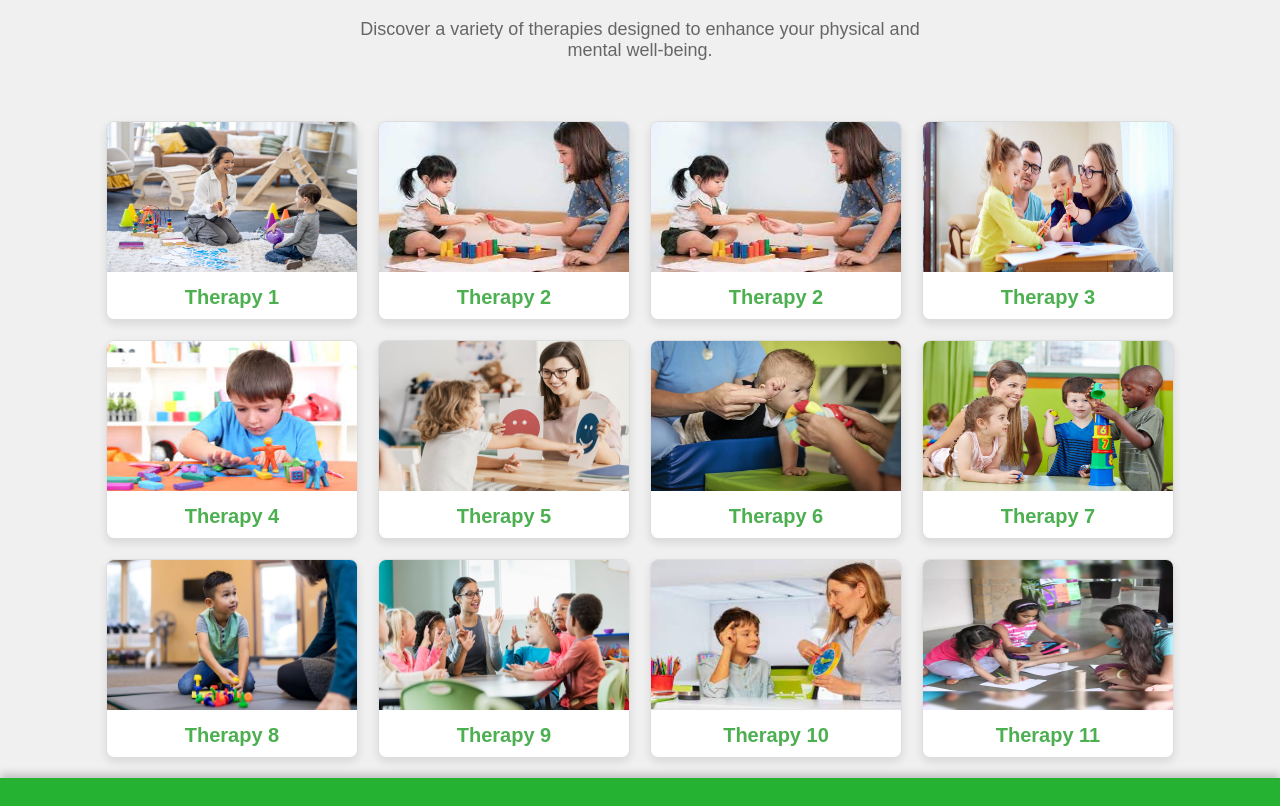
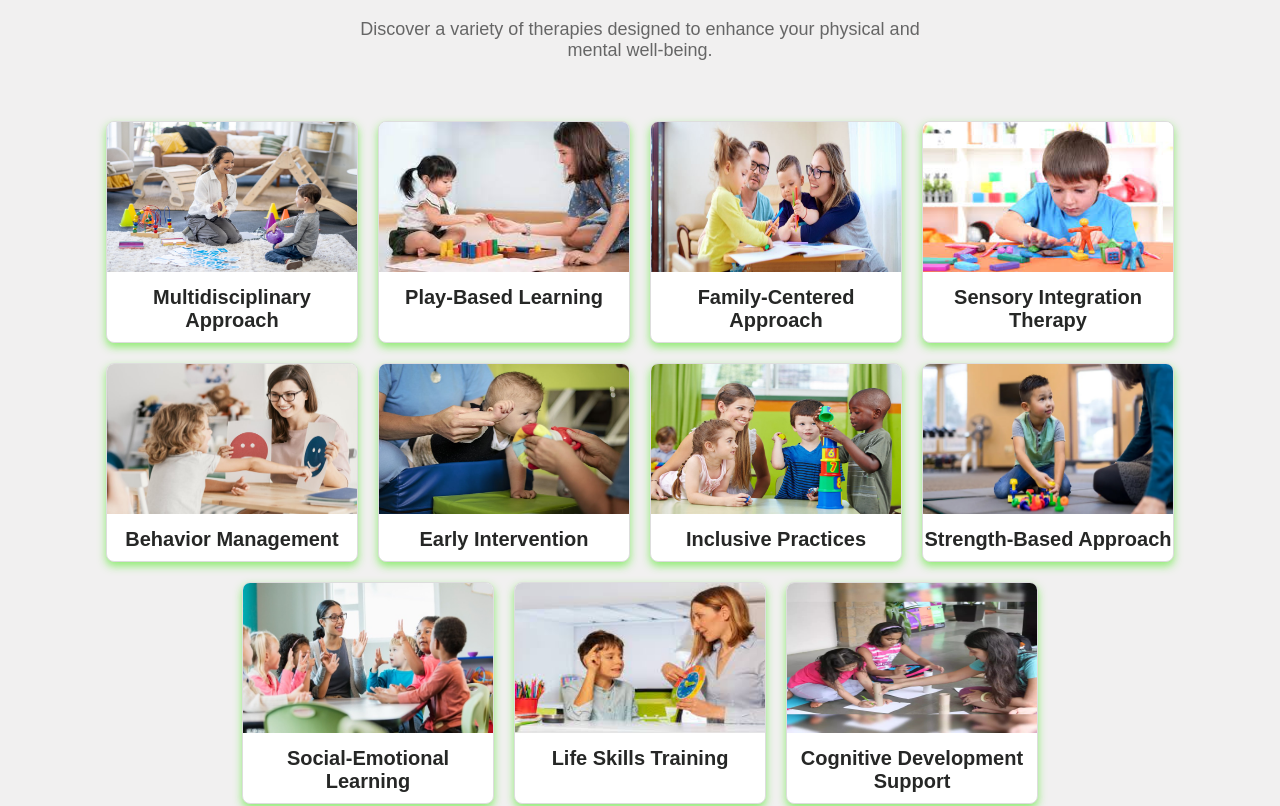
Before and after one commit to Bhanuprakash0819/greentreetherapies, a React (Create React App) app in the folder frontend/: page / in a window 1280 px wide. Shown: the part 411-1217 px from the top of the page. Built offline with nearby package versions, Linux system fonts and the light colour scheme.

Commit message:
Your commit message

```diff
--- a/frontend/src/components/Home.css
+++ b/frontend/src/components/Home.css
@@ -97,7 +97,7 @@
   overflow: hidden;
   cursor: pointer;
   background-color: white;
-  box-shadow: 0 4px 8px rgba(0, 0, 0, 0.1);
+  box-shadow: 0 4px 8px rgba(126, 235, 93, 0.87);
   transition: transform 0.3s ease, box-shadow 0.3s ease;
 }
 
@@ -133,12 +133,13 @@
 
 .therapy-title {
   font-size: 20px;
-  color: #4caf50;
+  color: #262726;
   margin: 10px 0;
 }
 
 .therapy-info {
   font-size: 14px;
+  font-style: italic;
   color: #333;
   padding: 10px;
 }
@@ -189,7 +190,7 @@
     margin-left: 0px;
   }
   .therapy-card {
-    width: 100%;
+    width: 70%;
   }
   .therapies-heading {
     font-size: 24px;
@@ -197,7 +198,8 @@
     margin-right: 0px;
   }
   .therapy-info {
-    font-size: 12px;
+    font-size: 14px;
+    font-style: italic;
   }
   .therapies-list{
     display: flex;
--- a/frontend/src/components/Home.js
+++ b/frontend/src/components/Home.js
@@ -18,18 +18,17 @@ const Home = () => {
   const [activeSection, setActiveSection] = useState(null);
 
   const sections = [
-    { id: 1, title: 'Therapy 1', image: therapy1, info: 'We bring together a team of specialists, including speech therapists, occupational therapists, psychologists, and educators, to design and implement integrated care plans. This collaborative approach ensures a comprehensive focus on all areas of a child’s development.' },
-    { id: 2, title: 'Therapy 2', image: therapy2, info: 'We emphasize the power of play as a natural medium for children to learn and grow. Through engaging activities, we promote cognitive, social, and emotional skills while making learning enjoyable and meaningful.' },
-    { id: 2, title: 'Therapy 2', image: therapy2, info: 'We emphasize the power of play as a natural medium for children to learn and grow. Through engaging activities, we promote cognitive, social, and emotional skills while making learning enjoyable and meaningful.' },
-    { id: 3, title: 'Therapy 3', image: therapy3, info: 'Parents and caregivers play a vital role in a child’s development. Our programs actively involve families through training, home-based strategies, and consistent communication to support continued progress at home.' },
-    { id: 4, title: 'Therapy 4', image: therapy4, info: 'For children facing challenges in processing sensory inputs, we offer targeted activities that enhance their ability to respond to sensory stimuli. This approach improves focus, self-regulation, and motor skills.' },
-    { id: 5, title: 'Therapy 5', image: therapy5, info: 'Using evidence-based techniques like positive reinforcement and Applied Behavior Analysis (ABA), we support children in managing behaviors, building social skills, and developing independence.' },
-    { id: 6, title: 'Therapy 6', image: therapy6, info: 'Early identification and intervention are key to addressing developmental delays. Our team works to identify potential challenges and provides specialized support to maximize each child’s potential during critical developmental periods.' },
-    { id: 7, title: 'Therapy 7', image: therapy7, info: 'We embrace an inclusive environment where children of all abilities learn and grow together. Our programs are tailored to ensure that every child feels valued, supported, and engaged.' },
-    { id: 8, title: 'Therapy 8', image: therapy8, info: 'We focus on identifying and building upon each child’s strengths and interests to enhance their confidence and motivation. Every child’s achievements, no matter how small, are celebrated as milestones in their journey.' },
-    { id: 9, title: 'Therapy 9', image: therapy9, info: 'Our programs are designed to help children understand and express their emotions, develop empathy, and build strong relationships. Activities like group games, role-playing, and storytelling encourage emotional growth and social skills.' },
-    { id: 10, title: 'Therapy 10', image: therapy10, info: 'We prepare children for real-world success by teaching practical skills such as personal hygiene, communication, and problem-solving. These essential life skills are integrated into our programs to promote independence and self-sufficiency.' },
-    { id: 11, title: 'Therapy 11', image: therapy11, info: 'Through structured activities like puzzles, storytelling, and games, we encourage the development of memory, attention, and problem-solving abilities, fostering readiness for school and lifelong learning.' },
+    { id: 1, title: 'Multidisciplinary Approach', image: therapy1, info: 'We bring together a team of specialists, including speech therapists, occupational therapists, psychologists, and educators, to design and implement integrated care plans. This collaborative approach ensures a comprehensive focus on all areas of a child’s development.' },
+    { id: 2, title: 'Play-Based Learning', image: therapy2, info: 'We emphasize the power of play as a natural medium for children to learn and grow. Through engaging activities, we promote cognitive, social, and emotional skills while making learning enjoyable and meaningful.' },
+    { id: 3, title: 'Family-Centered Approach', image: therapy3, info: 'Parents and caregivers play a vital role in a child’s development. Our programs actively involve families through training, home-based strategies, and consistent communication to support continued progress at home.' },
+    { id: 4, title: 'Sensory Integration Therapy', image: therapy4, info: 'For children facing challenges in processing sensory inputs, we offer targeted activities that enhance their ability to respond to sensory stimuli. This approach improves focus, self-regulation, and motor skills.' },
+    { id: 5, title: 'Behavior Management', image: therapy5, info: 'Using evidence-based techniques like positive reinforcement and Applied Behavior Analysis (ABA), we support children in managing behaviors, building social skills, and developing independence.' },
+    { id: 6, title: 'Early Intervention', image: therapy6, info: 'Early identification and intervention are key to addressing developmental delays. Our team works to identify potential challenges and provides specialized support to maximize each child’s potential during critical developmental periods.' },
+    { id: 7, title: 'Inclusive Practices', image: therapy7, info: 'We embrace an inclusive environment where children of all abilities learn and grow together. Our programs are tailored to ensure that every child feels valued, supported, and engaged.' },
+    { id: 8, title: 'Strength-Based Approach', image: therapy8, info: 'We focus on identifying and building upon each child’s strengths and interests to enhance their confidence and motivation. Every child’s achievements, no matter how small, are celebrated as milestones in their journey.' },
+    { id: 9, title: 'Social-Emotional Learning', image: therapy9, info: 'Our programs are designed to help children understand and express their emotions, develop empathy, and build strong relationships. Activities like group games, role-playing, and storytelling encourage emotional growth and social skills.' },
+    { id: 10, title: 'Life Skills Training', image: therapy10, info: 'We prepare children for real-world success by teaching practical skills such as personal hygiene, communication, and problem-solving. These essential life skills are integrated into our programs to promote independence and self-sufficiency.' },
+    { id: 11, title: 'Cognitive Development Support', image: therapy11, info: 'Through structured activities like puzzles, storytelling, and games, we encourage the development of memory, attention, and problem-solving abilities, fostering readiness for school and lifelong learning.' },
 
     // More therapies...
   ];
--- a/frontend/src/components/Navbar.css
+++ b/frontend/src/components/Navbar.css
@@ -150,7 +150,7 @@
 
     h1 {
       font-size: 8px;
-      margin-right: 170px;
+      margin-right: 340px;
       margin-top: 20px;
     }
 
```
